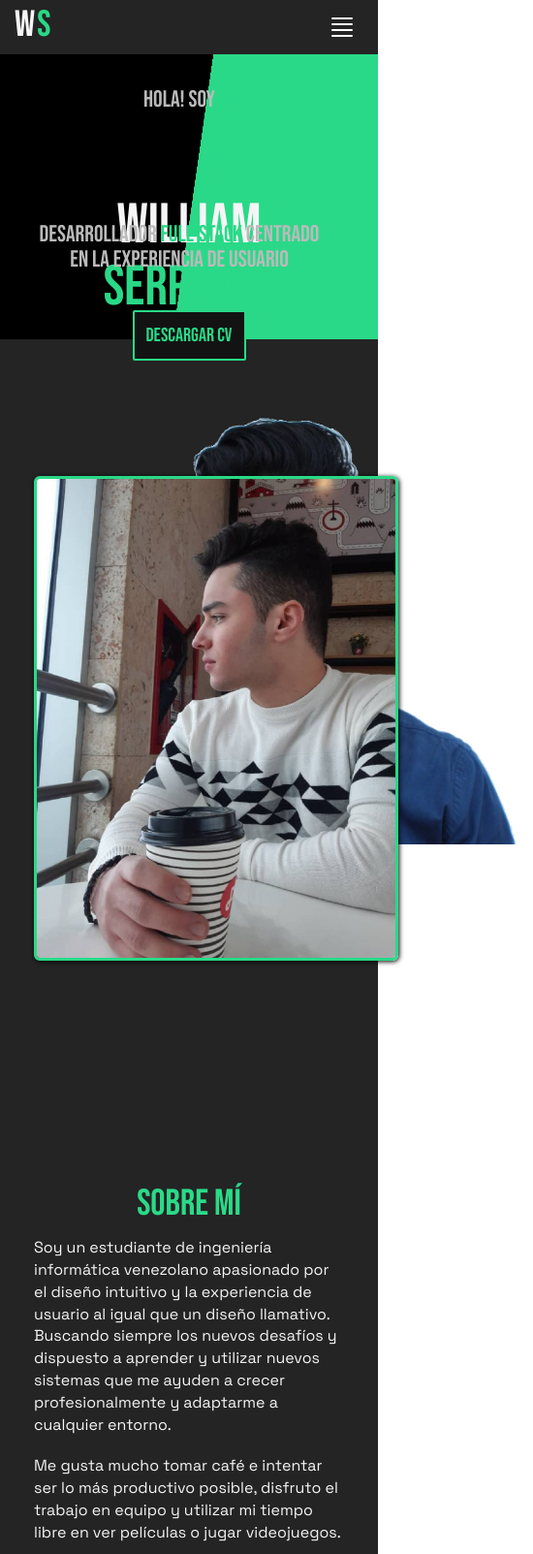
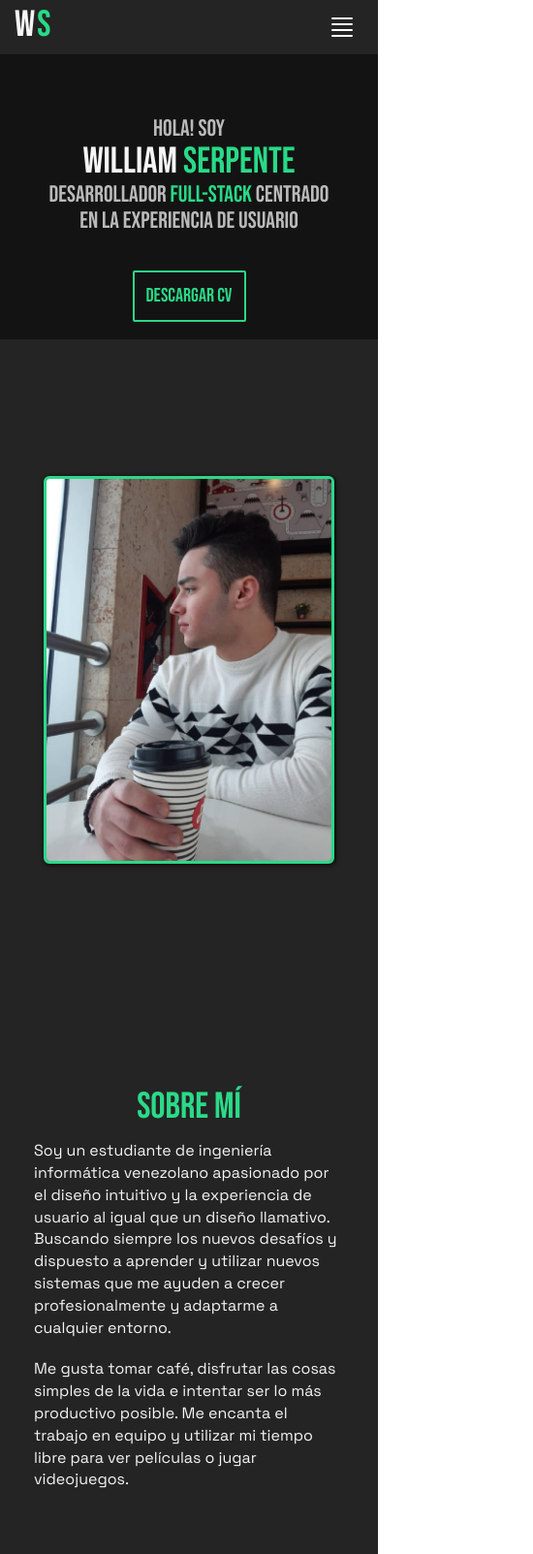
Before and after one commit to WilliamSerpente/portafolio, a plain HTML site: page index.html in a window 390 px wide. Shown: the top 1603 px of the page at 97% size, 550 px wide, since content can reach past the window. Drawn offline with nearby package versions, Linux system fonts and the light colour scheme.

Commit message:
Responsive

```diff
--- a/assets/css/style.css
+++ b/assets/css/style.css
@@ -97,11 +97,6 @@ button{
     padding: 10px 12px;
     margin: 8px 0px;
 }
-button:hover{
-    color: rgb(19, 19, 19);
-    background-color: #29D987;
-}
-
 a :hover,.enlace:hover{
   color: #29D987;
   text-decoration: none;
@@ -109,6 +104,10 @@ a :hover,.enlace:hover{
 a:focus,.enlace:focus{
   color: whitesmoke;
   text-decoration: none;
+}
+button:hover, .header-text a:hover{
+  color: rgb(19, 19, 19);
+  background-color: #29D987;
 }
 .navbar-brand h2:hover{
     color: whitesmoke;
@@ -309,96 +308,128 @@ opacity: .7;
 }
 
 /* RESPONSIVENESS */
-
 @media screen and (max-width: 1200px) {
 
-.parallax1{
-    height: 500px;
+
+  #proyectos img{
+    width:  400px;
+  }
+
 }
 
-  .header h1 img {
-    width: 130px !important;
-    margin-left: -10px;
+@media screen and (max-width: 994px) {
+
+  .header img{
+    height: 350px;
+    margin-top: -200px;
+    margin-left: 350px;
   }
-  .header h1 {
 
-    margin-top: 140px;
-    font-size: 72px;
-  }
-  .header h3{
-    font-size: 32px;
-    margin-top: -90px;
-    margin-left: -20px;
-  }
+ .header-text{
+  margin-left: -370px;
+ }
+.header-text h1 {
+font-size: 48px;
+}
+
+.header-text h3{
+font-size: 18px;
+
+}
 
 
 }
 
 @media screen and (max-width: 768px) {
   p {
-    font-size: 16px;
+    font-size: 18px;
   }
 
-  .cafemano img{
-    display: none !important;
-  }
-  .creador img{
-    position: absolute;
-    left: 0px;
-    width: 200px;
-  }
+  hr{
+    width: 100%;
+    margin: auto;
 
-  h1 {
-    font-size: 25px;
-  }
-  h4 {
-    font-size: 20px;
-  }
-  .centerText{
+}
+.header-text{
+  margin-top: 40px;
+  margin-left: 0px;
+ }
+
+img{
+  width: 200px;
+}
+#programas img{
+  height: 200px;
+}
+#proyectos img{
+  width: 300px;
+}
+#sobre img{
+  height: 400px;
+  width: 300px;
+}
+.header{
     height: 350px;
-  }
-  .centerText h1{
-    font-size: 38px;
-  }
+    background-image: none;
+   }
 
-  .card img{
-    height: 100%;
-    width: 100%;
-  }
+.header img {
+display: none;
+}
+.header-text h1 {
+position: relative;
+/* top: -110px; */
+font-size: 38px;
+}
+.header-text h3{
+font-size: 24px;
+
+}
 }
 
 
-@media screen and (max-width: 480px) {
+@media screen and (max-width: 550px) {
 
+  p {
+    font-size: 16px;
+  }
     hr{
         width: 100%;
         margin: auto;
 
     }
-.parallax1{
-    height: 400px;
+img{
+  width: 200px;
 }
+#programas img{
+  height: 200px;
+}
+#proyectos img{
+  width: 300px;
+}
+#sobre img{
+  height: 400px;
+  width: 300px;
+  margin: 5px 0px;
+  padding: 0px 0px;
+}
+
 .header{
         height: 350px;
-}
-  .cafemano img{
-    display: none !important;
+        background-image: none;
+       }
+
+  .header img {
+    display: none;
   }
+  .header-text h1 {
 
-  .header h1 img {
-    width: 100px !important;
-    margin-left: -10px;
+    font-size: 38px;
   }
-  .header h1 {
+  .header-text h3{
+    font-size: 24px;
 
-    margin-top: 105px;
-    font-size: 58px;
-  }
-  .header h3{
-    font-size: 24px;
-    margin-top: -90px;
-    margin-left: -20px;
   }
 }
 
-/* Quien pudiera tomarse un cafecito con Richard Añez pa despues amanecer en el Ventarron */
+/* Con este curriculum me contratan para hacerle mantenimiento al sistema Patria */
--- a/index.html
+++ b/index.html
@@ -48,13 +48,13 @@
                 <h3 style="position: relative; top: 20px;">Hola! Soy</h3>
                 <h1 >William <span>Serpente</span> </h1>
                 <h3 style="position: relative; top: -20px;">Desarrollador <span>Full-Stack</span> centrado en la experiencia de usuario</h3>
-                <button>Descargar CV</button>
+                <a href="assets/CurriculumWilliam.pdf" download="cv-WilliamSerpente" target="_blank"><button>Descargar CV</button></a>
             </div>
            </div>
 
            <div class="col-md-1 text-center"></div>
            <div class="col-md-6 text-center">
-            <img src="assets/img/Foto.png" alt="Foto" class=""  height="450px" style="position: relative; top: 30px;">
+            <img src="assets/img/Foto.png" alt="Foto" class="slideup"  height="450px" style="position: relative; top: 30px;">
            </div>
         </div>
       </div>
@@ -67,12 +67,12 @@
                 <div class="col-md-1">      </div>
 
                 <div class="col-md-5 text-center">
-                <img src="assets/img/willito.jfif" alt="Willito"  height="500px" class="img-rounded" style="margin: 80px 0px;">
+                <img src="assets/img/willito.jfif" alt="Willito"  height="500px" class="img-rounded slide" style="margin: 80px 0px;">
                 </div>
-                <div class="col-md-5">
+                <div class="col-md-5 sobremi">
                     <h2 class="text-center color-green" style="margin-top: 150px;">Sobre mí</h2>
                     <p>Soy un estudiante de ingeniería informática venezolano apasionado por el diseño intuitivo y la experiencia de usuario al igual que un diseño llamativo. Buscando siempre los nuevos desafíos y dispuesto a aprender y utilizar nuevos sistemas que me ayuden a crecer profesionalmente y adaptarme a cualquier entorno. </p>
-                    <p>Me gusta mucho tomar café e intentar ser lo más productivo posible, disfruto el trabajo en equipo y utilizar mi tiempo libre en ver películas o jugar videojuegos.  </p>
+                    <p>Me gusta tomar café, disfrutar las cosas simples de la vida e intentar ser lo más productivo posible. Me encanta el trabajo en equipo y utilizar mi tiempo libre para ver películas o jugar videojuegos.  </p>
                 </div>
             </div>
         </div>
```
Also changed, not shown: 1 other file.
